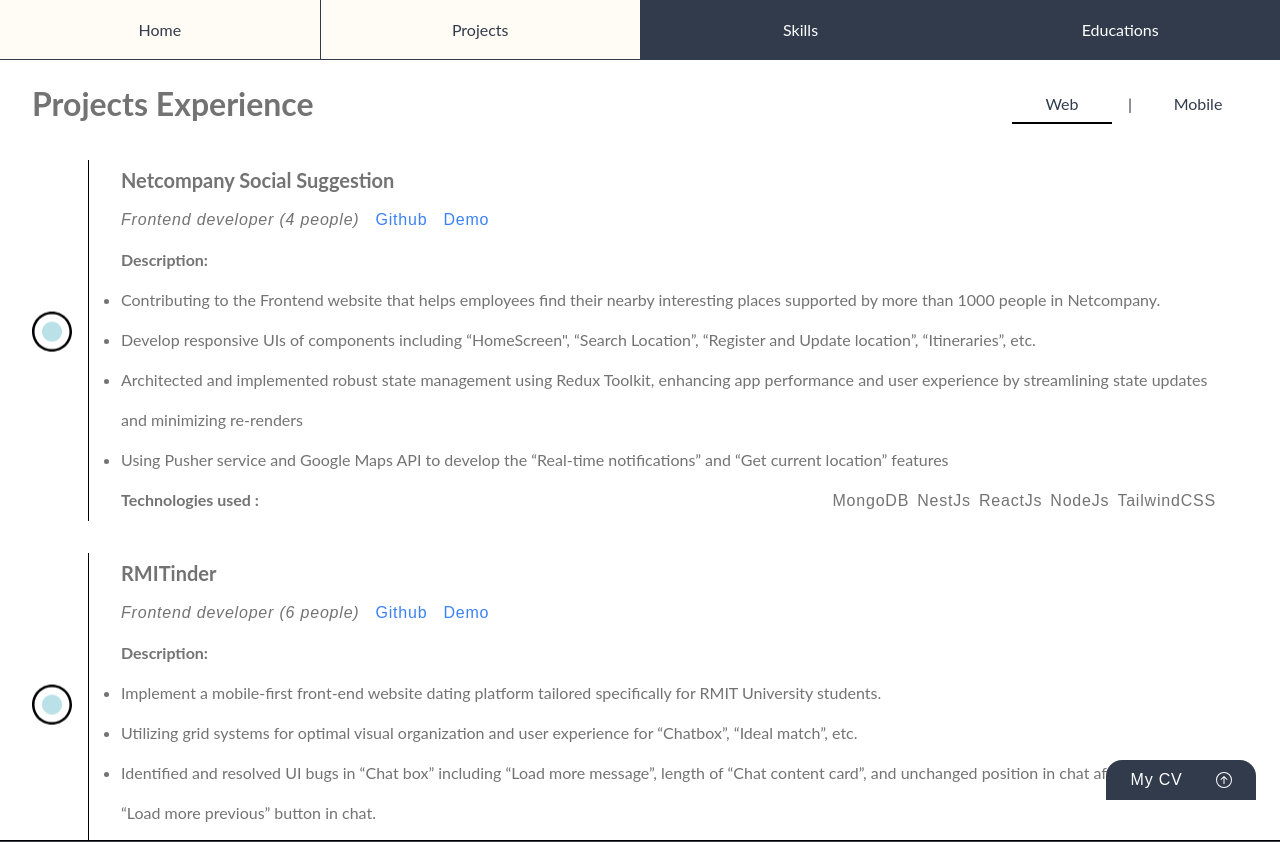
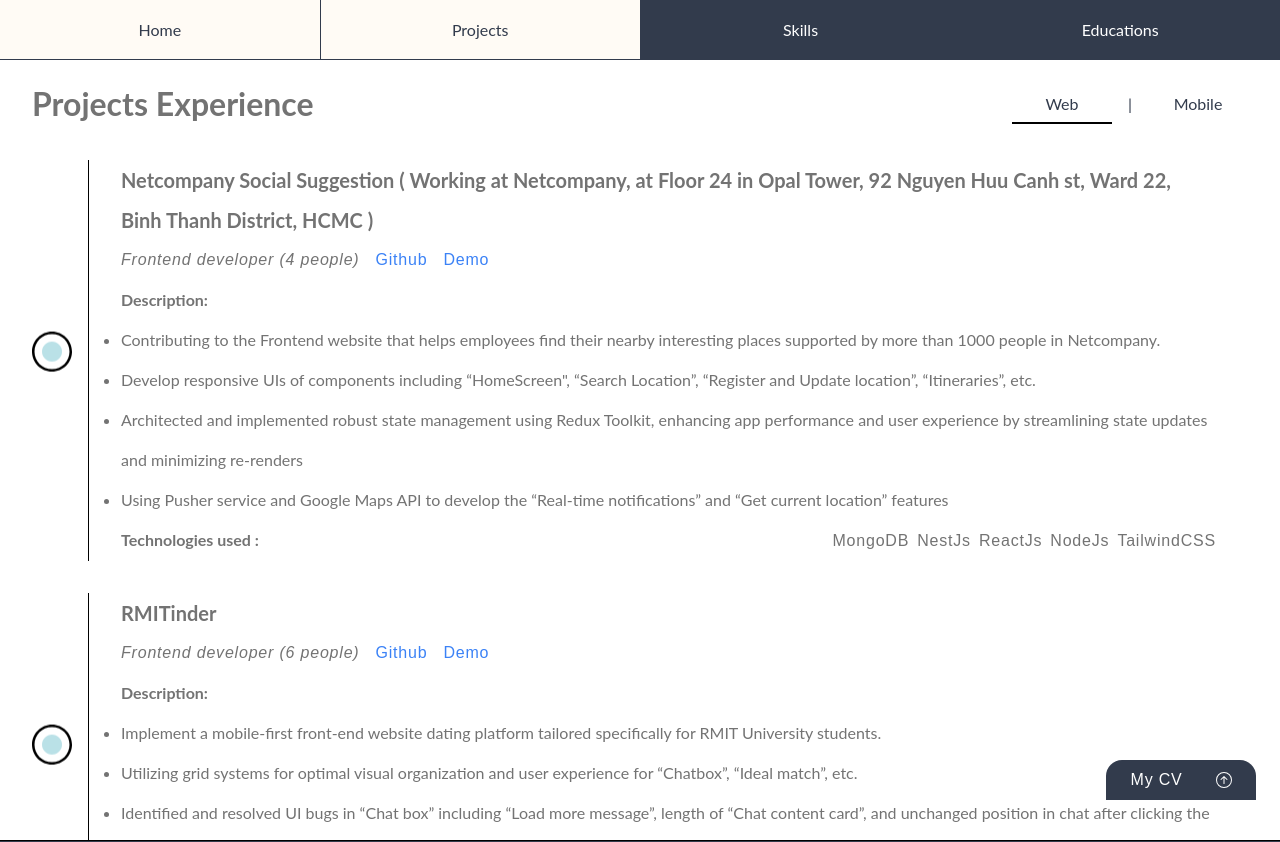
Before and after one commit to quangan186/portfolio, a React (Create React App) app: page /projects in a window 1280 px wide. Shown: the top 842 px of the page. Built offline with nearby package versions, Linux system fonts and the light colour scheme; the HTML template or start-up script is replaced by a standard one.

Commit message:
update information

```diff
--- a/src/constants/projects.tsx
+++ b/src/constants/projects.tsx
@@ -3,7 +3,7 @@
 export const webProjects: ProjectModel[] = [
     {
         id: 1,
-        title: "Netcompany Social Suggestion",
+        title: "Netcompany Social Suggestion ( Working at Netcompany, at Floor 24 in Opal Tower, 92 Nguyen Huu Canh st, Ward 22, Binh Thanh District, HCMC )",
         teamSize: 4,
         role: "Frontend developer",
         demo: "https://net-social.netlify.app/",
--- a/src/views/Projects.tsx
+++ b/src/views/Projects.tsx
@@ -9,7 +9,7 @@
 
   return (
     <Container className='w-full !h-fit'>
-        <div className='flex justify-between items-center'>
+        <div className='flex justify-between items-center w-full'>
           <Title className='!text-[32px]'>Projects Experience</Title>
           <div className='flex gap-4 items-center text-[#323B4C]'>
             <Button onClick={() => {setType("web")}} className={`relative w-[100px]  h-fit !py-2 !bg-transparent !text-[#323B4C] ${type === 'web' ? "btn-active": ""}`}>Web</Button>
```
